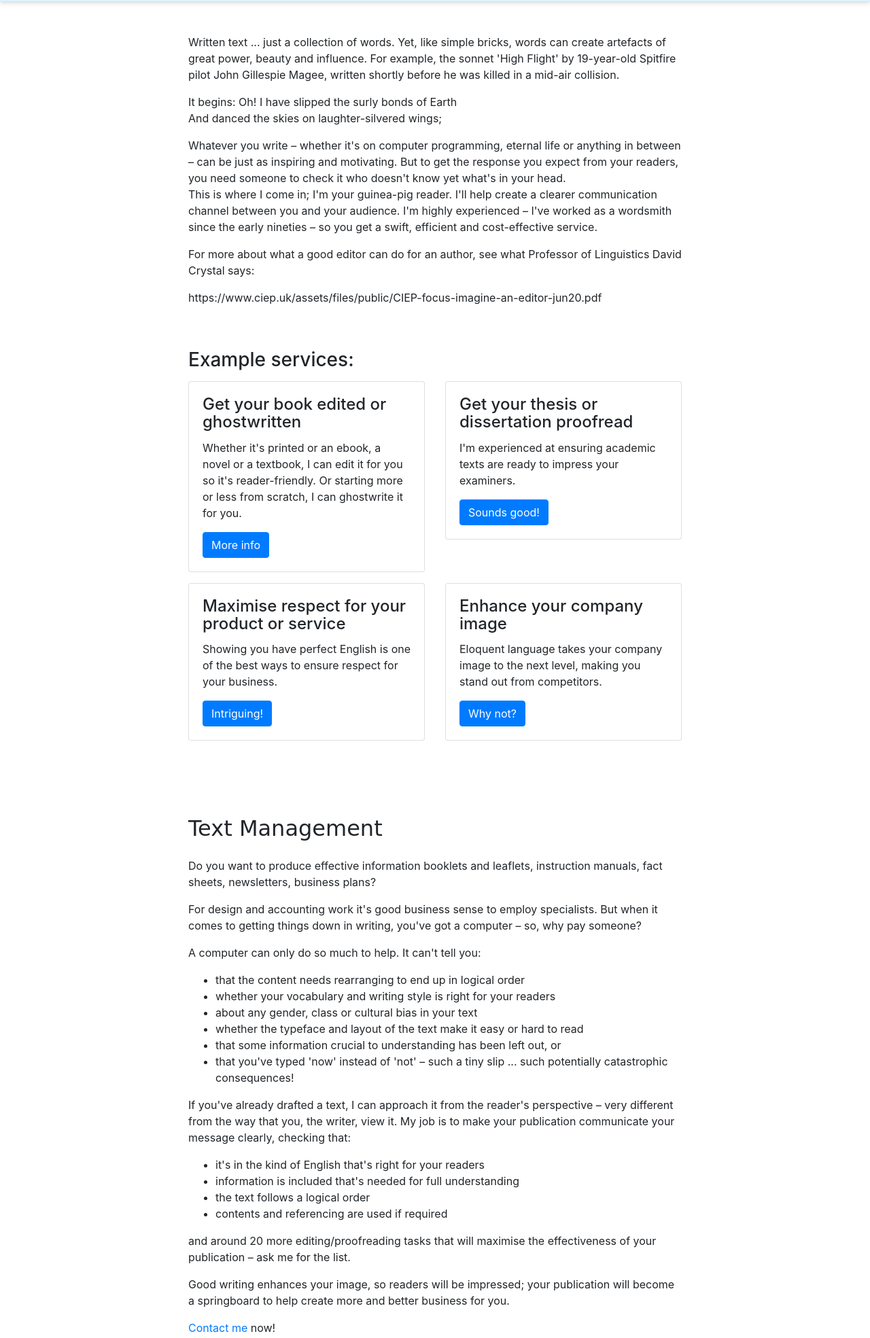
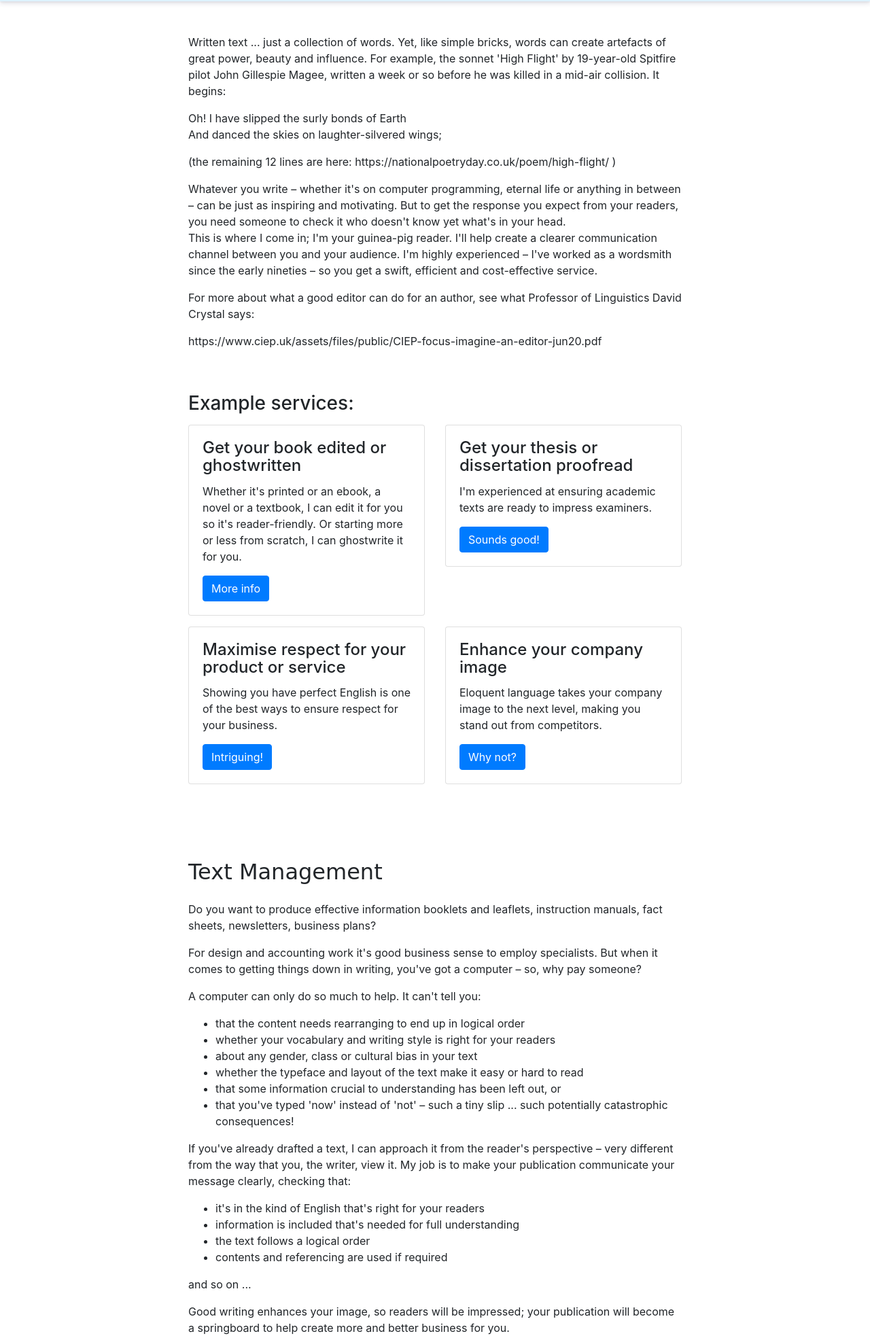
Before and after one commit to ikinone/wordsmith, a plain HTML site: page index.html in a window 1280 px wide. Shown: the part 700-2669 px from the top of the page at 68% size. Drawn offline with nearby package versions, Linux system fonts and the light colour scheme; some packages are replaced by stand-ins of ours; a script that the page names is missing; a web font is replaced by a local one.

Commit message:
updated lots of bits

```diff
--- a/index.html
+++ b/index.html
@@ -118,9 +118,10 @@
         <div class="container">
             <div class="row">
                 <div class="col">
-                    <p>Written text ... just a collection of words. Yet, like simple bricks, words can create artefacts of great power, beauty and influence. For example, the sonnet 'High Flight' by 19-year-old Spitfire pilot John Gillespie Magee, written shortly before he was killed in a mid-air collision.</p>
-					<p>It begins: Oh! I have slipped the surly bonds of Earth<br>
+                    <p>Written text ... just a collection of words. Yet, like simple bricks, words can create artefacts of great power, beauty and influence. For example, the sonnet 'High Flight' by 19-year-old Spitfire pilot John Gillespie Magee, written a week or so before he was killed in a mid-air collision. It begins: </p>
+					<p>Oh! I have slipped the surly bonds of Earth<br>
 					And danced the skies on laughter-silvered wings;</p>
+					<p>(the remaining 12 lines are here: https://nationalpoetryday.co.uk/poem/high-flight/ )</p>
 					<p>Whatever you write – whether it's on computer programming, eternal life or anything in between – can be just as inspiring and motivating. But to get the response you expect from your readers, you need someone to check it who doesn't know yet what's in your head.<br>
 					This is where I come in; I'm your guinea-pig reader. I'll help create a clearer communication channel between you and your audience. I'm highly experienced – I've worked as a wordsmith since the early nineties – so you get a swift, efficient and cost-effective service.</p>
 					<p></p>
@@ -152,7 +153,7 @@
                             <div class="card my-2">
                                 <div class="card-body">
                                     <h4 class="card-title">Get your thesis or dissertation proofread</h4>
-                                    <p class="card-text">I'm experienced at ensuring academic texts are ready to impress your examiners.</p>
+                                    <p class="card-text">I'm experienced at ensuring academic texts are ready to impress examiners.</p>
                                     <a href="#proofreading" class="btn btn-primary">Sounds good!</a>
                                 </div>
                             </div>
@@ -210,7 +211,7 @@
                         <li>the text follows a logical order</li>
                         <li>contents and referencing are used if required</li>
                     </ul>
-                    <p>and around 20 more editing/proofreading tasks that will maximise the effectiveness of your publication – ask me for the list.</p>
+                    <p>and  so on ...</p>
                     <p>Good writing enhances your image, so readers will be impressed; your publication will become a springboard to help create more and better business for you.</p>
                     <p><a href="#contact">Contact me</a> now!</div>
             </div>
@@ -261,9 +262,11 @@
                     <p>I have been working as an editor since 1993. My services range from copy-editing to rewriting to structural editing and developmental editing (coordinating a project from first drafts, incorporating input from authors, consultants and editors, to produce a designer-ready text).</p>
 					<p> Another option is <b>ghostwriting</b>: you provide me with the tale you want to tell, as notes or maybe recordings, and I can turn it into a well constructed and readable story.</p>
 
-                    <p>I am an <b>Advanced Professional Member</b> of the Chartered Institute of Editing and Proofreading – the highest possible grade in the body that sets editorial standards nationwide – and I continue to update my training to keep abreast of the fast-moving world of IT and the subtle changes in language that reflect our developing culture. See my directory entry at https://www.ciep.uk/directory/caroline-petherick-wordsmith.</p>
+                    <h2 class="fancy-font pb-3">Qualifications and experience</h2>
+					<p>I am an <b>Advanced Professional Member</b> of the Chartered Institute of Editing and Proofreading – the highest possible grade in the body that sets editorial standards nationwide – and I continue to update my training to keep abreast of the fast-moving world of IT and the subtle changes in language that reflect our developing culture. See my directory entry at https://www.ciep.uk/directory/caroline-petherick-wordsmith.</p>
                     <p>I have an Open University <b>degree in linguistics, Latin + Ancient Greek, and astronomy + cosmology</b>. My activities include crewing a Tall Ship, piloting my own microlight and converting a barn into an offgrid holiday cottage, so visitors can find out what fun – and how easy! – it can be to live sustainably (see www.windsworth.org.uk). So my knowledge base is eclectic, helping ensure that any text I work on for you will be well received by your readers.</p>
-                    <p><a href="#contact">Contact me</a> now to find out how my editing service can help your text communicate your message clearly and effectively to your readers. </p>
+                    <h2 class="fancy-font pb-3">The next step</h2>
+					<p><a href="#contact">Contact me</a> now to find out how my editing service can help your text communicate your message clearly and effectively to your readers. </p>
                 </div>
             </div>
         </div>
```
